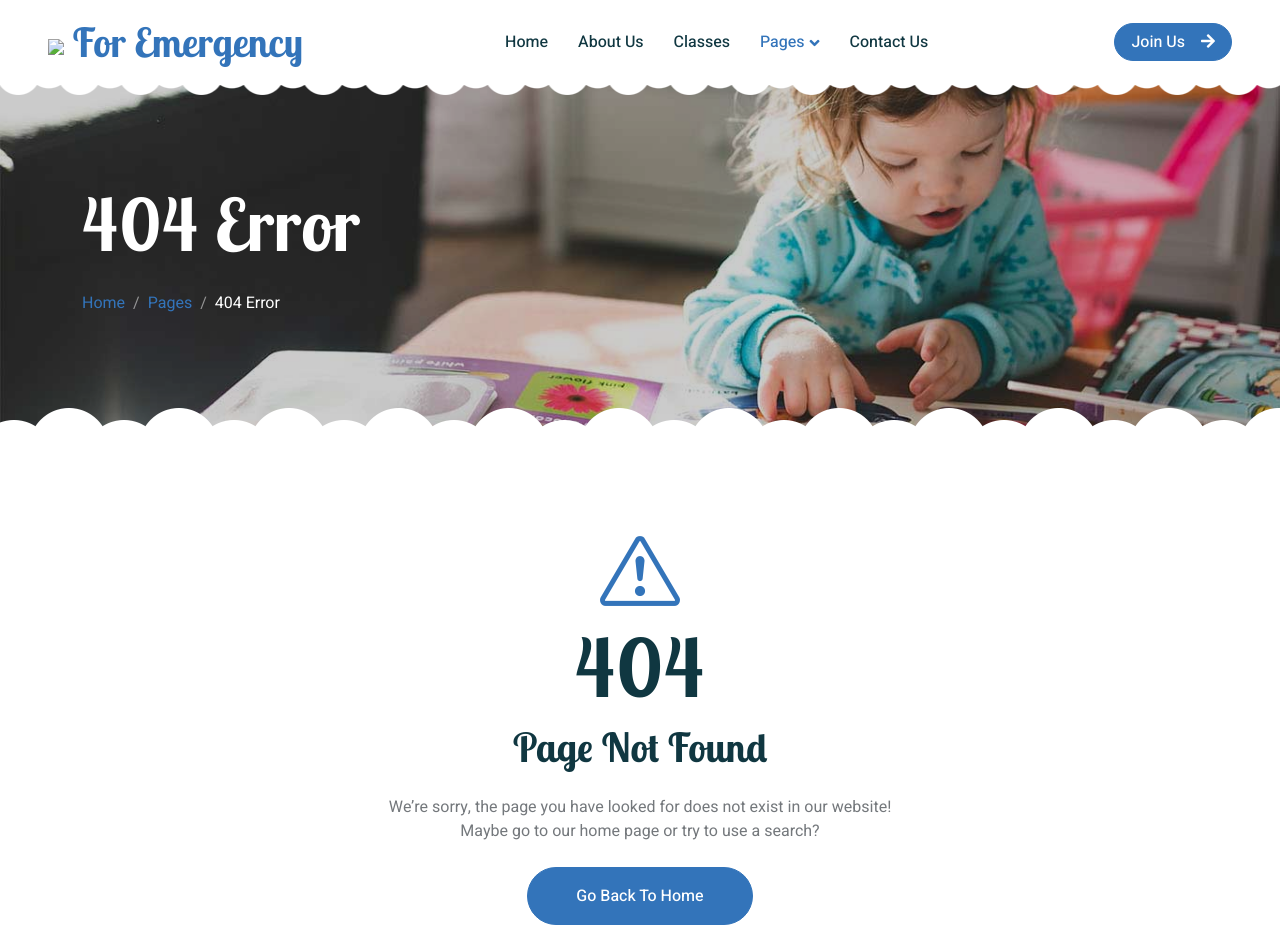
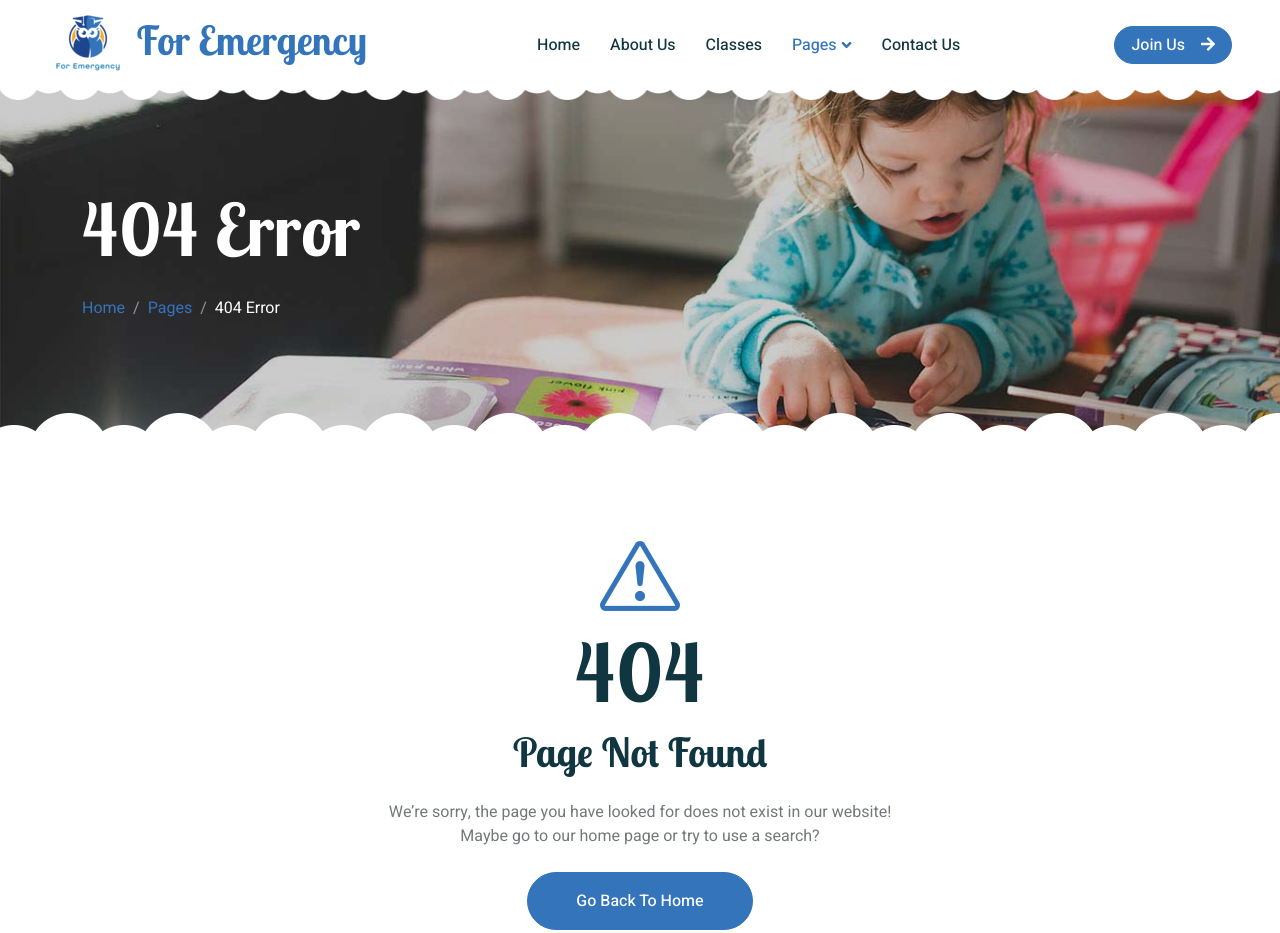
Before and after one commit to Minnggg/web_startup, a plain HTML site: page 404.html in a window 1280 px wide. Shown: the top 933 px of the page. Drawn offline with nearby package versions, Linux system fonts and the light colour scheme; the site is published under a folder, as on GitHub Pages, so addresses that start at the root find nothing.

Commit message:
fix logo in header

```diff
--- a/404.html
+++ b/404.html
@@ -47,7 +47,7 @@
         <nav class="navbar navbar-expand-lg bg-white navbar-light sticky-top px-4 px-lg-5 py-lg-0">
             <a href="index.html" class="navbar-brand">
                 <h1 class="m-0 text-primary">
-                    <img src="/img/logo.png"/>
+                    <img src="img/logo.png"/>
                     For Emergency
                 </h1>
             </a>
```
Also changed, not shown: about.html (+1 -1 lines), appointment.html (+1 -1 lines), call-to-action.html (+1 -1 lines), contact.html (+1 -1 lines), facility.html (+1 -1 lines), index.html (+1 -1 lines), team.html (+1 -1 lines), testimonial.html (+1 -1 lines).
